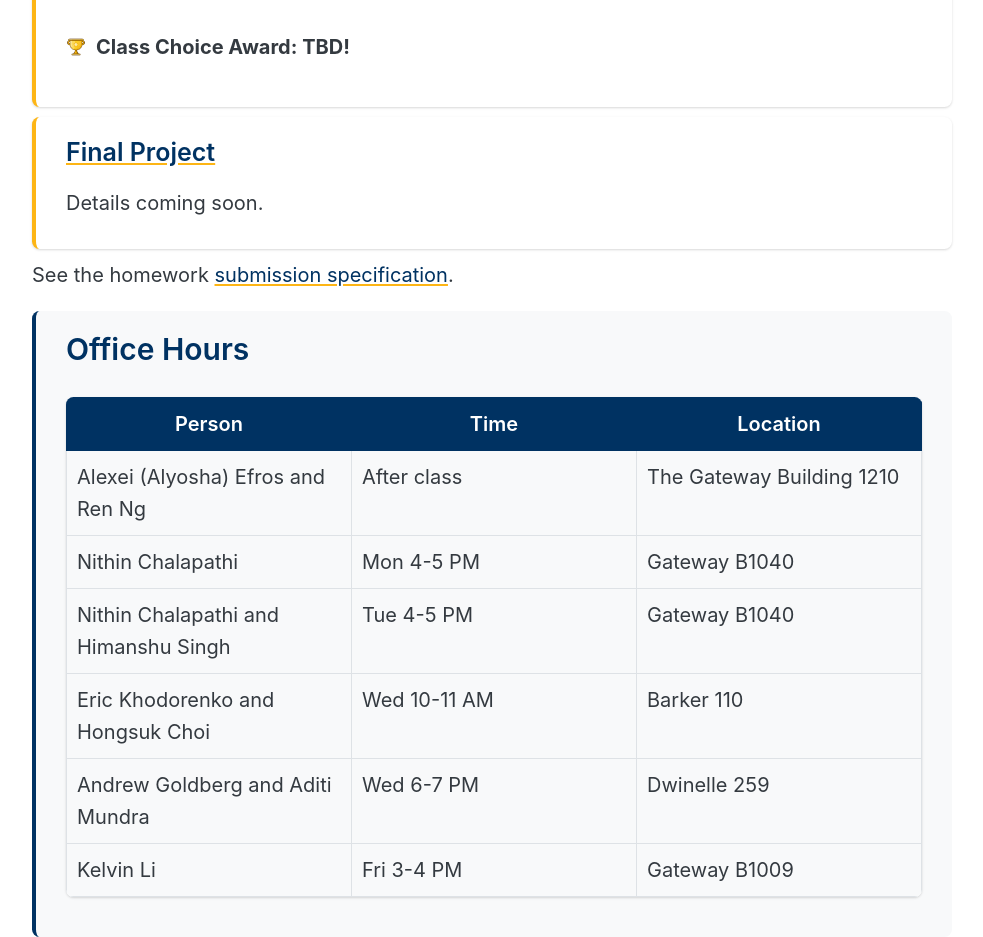
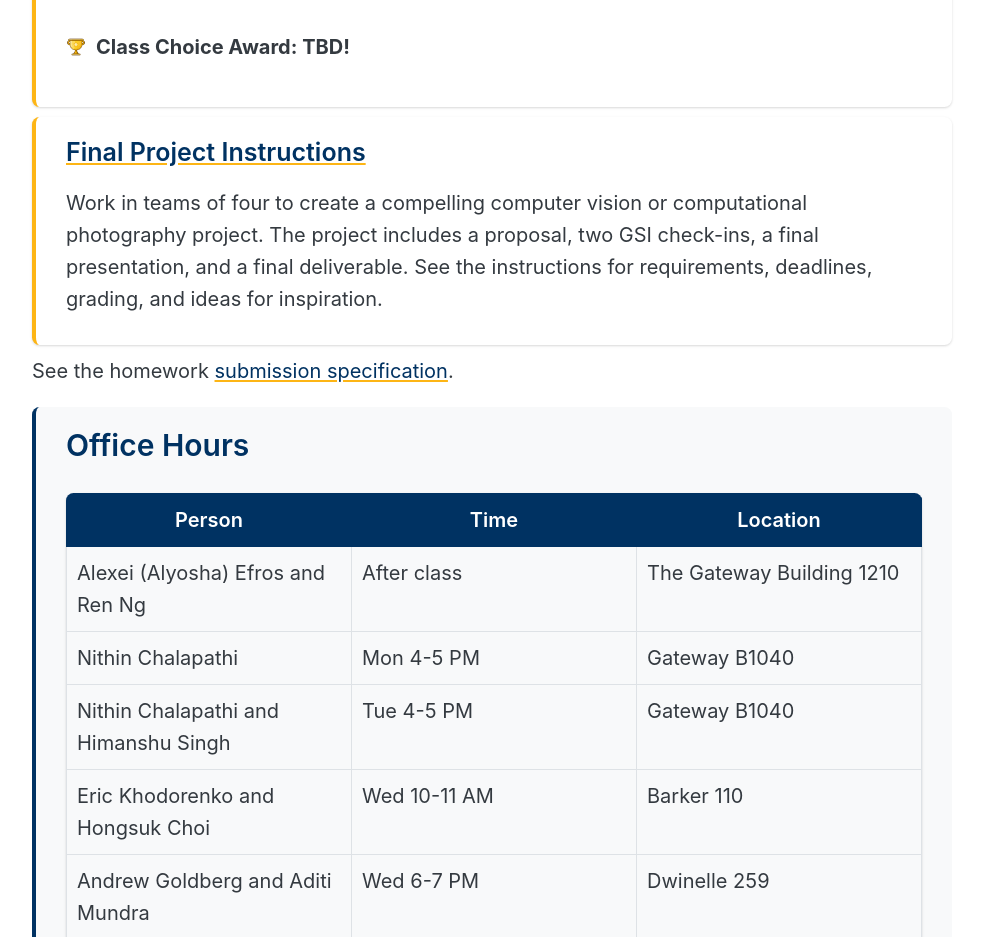
Before and after one commit to cal-cs180/cal-cs180.github.io, a plain HTML site: page fa26/index.html in a window 1280 px wide. Shown: the part 7192-8129 px from the top of the page, without its empty margins (268-1251 px from the left). Drawn offline with Linux system fonts and the light colour scheme.

Commit message:
Add final project instructions and summary

```diff
--- a/fa26/index.html
+++ b/fa26/index.html
@@ -1789,7 +1789,11 @@
 
       const finalProject = document.createElement('div');
       finalProject.className = 'project-item';
-      finalProject.innerHTML = '<h3><a href="./projects-coming-soon.html">Final Project</a></h3><p>Details coming soon.</p>';
+      finalProject.id = 'final-project';
+      finalProject.innerHTML = `
+        <h3><a href="https://docs.google.com/document/d/1P2HOxvi1i8d4CYFpuukds-h4sF16XVMeeLb5a68FsQw/edit?tab=t.0">Final Project Instructions</a></h3>
+        <p>Work in teams of four to create a compelling computer vision or computational photography project. The project includes a proposal, two GSI check-ins, a final presentation, and a final deliverable. See the instructions for requirements, deadlines, grading, and ideas for inspiration.</p>
+      `;
       projects.appendChild(finalProject);
       const submissionNote = [...projects.querySelectorAll('p')].find((paragraph) => paragraph.textContent.includes('submission specification'));
       projects.appendChild(submissionNote);
@@ -1797,7 +1801,7 @@
       const proj1Item = projectItems.find((item) => item.textContent.includes('Project 1'));
       const proj2Item = projectItems.find((item) => item.textContent.includes('Project 2'));
       projects.querySelectorAll('a').forEach((link) => {
-        if (proj0Item?.contains(link) || proj1Item?.contains(link) || proj2Item?.contains(link) || flowProject?.contains(link) || stitchingProject?.contains(link)) return;
+        if (proj0Item?.contains(link) || proj1Item?.contains(link) || proj2Item?.contains(link) || flowProject?.contains(link) || stitchingProject?.contains(link) || finalProject.contains(link)) return;
         link.href = './projects-coming-soon.html';
       });
 
```
